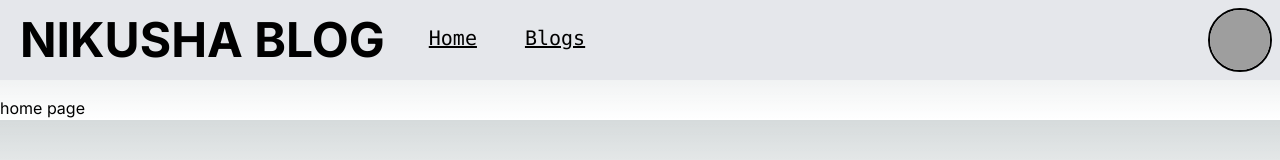
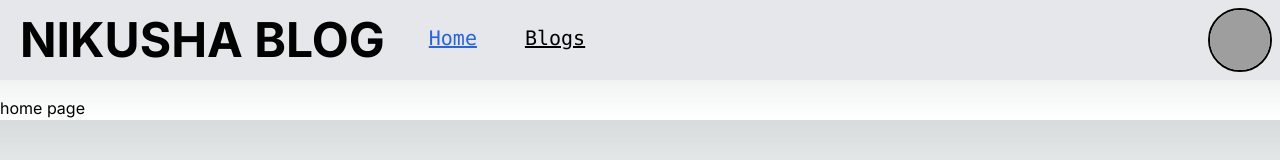
Before and after one commit to jakChi/blog-v2, a Next.js app: page / in a window 1280 px wide. Shown: the top 160 px of the page. Built offline with nearby package versions, Linux system fonts and the light colour scheme; grey boxes are pictures that could not be loaded.

Commit message:
added usePathName

```diff
--- a/components/Navbar.jsx
+++ b/components/Navbar.jsx
@@ -1,7 +1,13 @@
+"use client";
+
 import Image from "next/image";
 import Link from "next/link";
+import { usePathname } from "next/navigation";
 
 export default function Navbar() {
+
+  const currentPath = usePathname();
+
   return (
     <nav className="bg-gray-200 dark:bg-gray-800 fixed top-0 left-0 w-screen h-16 sm:h-20 flex justify-between">
       <div className="w-3/4 flex">
@@ -9,15 +15,25 @@ export default function Navbar() {
           <Link
             href="/"
             rel="noreferrer"
-            className="text-xl sm:text-5xl font-bold"
+            className={`text-xl sm:text-5xl font-bold`}
           >
             NIKUSHA BLOG
           </Link>
         </header>
-        <Link href="/" className="text-xl font-mono m-6 underline">
+        <Link
+          href="/"
+          className={`text-xl font-mono m-6 underline ${
+            currentPath == "/" ? "text-blue-600" : null
+          }`}
+        >
           Home
         </Link>
-        <Link href="/blogs" className="text-xl font-mono m-6 underline">
+        <Link
+          href="/blogs"
+          className={`text-xl font-mono m-6 underline ${
+            currentPath.includes("/blogs") ? "text-blue-600" : null
+          }`}
+        >
           Blogs
         </Link>
       </div>
```
